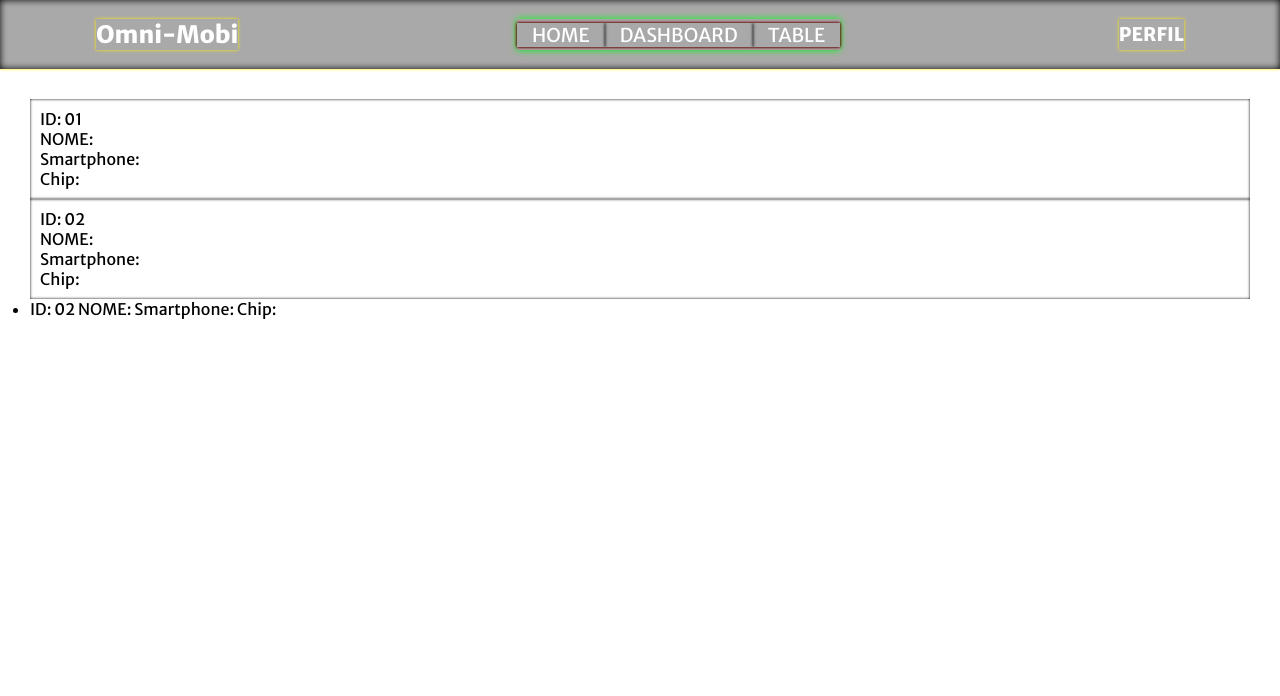
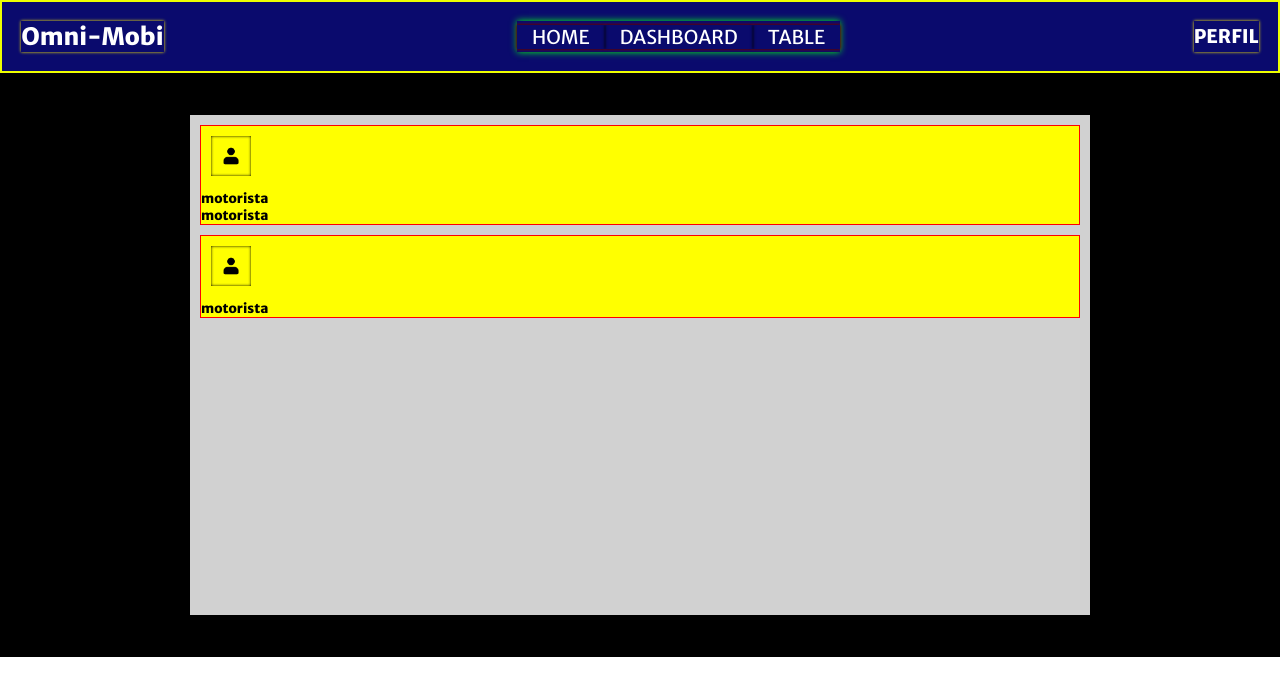
Before and after one commit to BrayanFreire/mobile_db, a plain HTML site: page src/index.html in a window 1280 px wide. Drawn offline with Linux system fonts and the light colour scheme.

Commit message:
commit sair da empresa

```diff
--- a/src/index.html
+++ b/src/index.html
@@ -8,8 +8,9 @@
 </head>
 <body>
 
-    <header id="cabecalho">
+<header id="cabecalho">
         <nav class="nav-bar">
+
             <div class="logo"> <h1>Omni-Mobi</h1></div>
 
             <nav class="nav-list">
@@ -24,35 +25,25 @@
             </nav>
         </nav>
 
-    </header>
+</header>
 
-    <main class="main-page">
-        <ul class="lista-itens">
-            <li class="itens">
-                <p>ID: 01</p>
-                <p>NOME: </p>
-                <p>Smartphone: </p>
-                <p>Chip: </p>
-            </li>
-            </li>
-            <li class="labels">
-                <label>ID: 02</label></br>
-                <label>NOME: </label></br>
-                <label>Smartphone: </label></br>
-                <label>Chip: </label></br>
-            </li>
-            <li class="spans">
-                <span>ID: 02</span>
-                <span>NOME: </span>
-                <span>Smartphone: </span>
-                <span>Chip: </span>
-            </li>
+<main class="main-page">
+    <section class="lista">
 
+        <div id="motorista1"class="itens">
+            <img id="imagem" src="motorista.png" alt="">
+            <h5 class="componentes">motorista</h5>
+            <h5 class="componentes">motorista</h5>
+        </div>
 
-        </ul>
+        <div id="motorista2" class="itens">
+            <img id="imagem" src="motorista.png" alt="">
+            <h5 class="componentes">motorista</h5>
 
+        </div>
+    </section>
 
-    </main>
+</main>
 
 
 </body>
--- a/src/styles/estilo.css
+++ b/src/styles/estilo.css
@@ -7,15 +7,16 @@
 }
 
 header{
-    background-color: rgb(170, 169, 169);
-    box-shadow: 0px 0px 3px rgb(255, 238, 0)
+    width: 100%;
+    box-shadow: 0px 0px 3px rgb(255, 238, 0);
 }
-
 .nav-bar{
-    padding: 1.2rem 6rem;
+    width: auto;
+    padding: 1.2rem;
     display: flex;
     justify-content: space-between;
-    box-shadow: inset 0px 0px 7px rgb(0, 0, 0)
+    border: 2px solid rgb(238, 255, 0);
+    background-color: rgb(10, 10, 109);
 }
 .nav-list{
     display: flex;
--- a/src/styles/main.css
+++ b/src/styles/main.css
@@ -6,23 +6,33 @@
 
 }
 
-.main_page{
-    display: flex;
-    position: absolute;
+.main-page{
+width: 100%;
+height: 584px;
+display: flex;
+background-color: black;
 }
 
-.lista-itens{
-    margin: 30px;
+.lista{
+    width: 900px;
+    height: 500px;
+    background-color: rgb(209, 209, 209);
+    margin: auto;
 
 }
 .itens{
+background-color: yellow;
+margin: 10px;
+border: 1px solid red;
+}
+
+.componentes{
+
+}
+
+#imagem{
+    width: 20px;
+    margin: 10px;
     padding: 10px;
     box-shadow: inset 0px 0px 3px rgb(0, 0, 0);
-    list-style: none;
 }
-.labels{
-    box-shadow: inset 0px 0px 3px rgb(0, 0, 0);
-    list-style: none;
-    display: block;
-    padding: 10px;
-}
```
